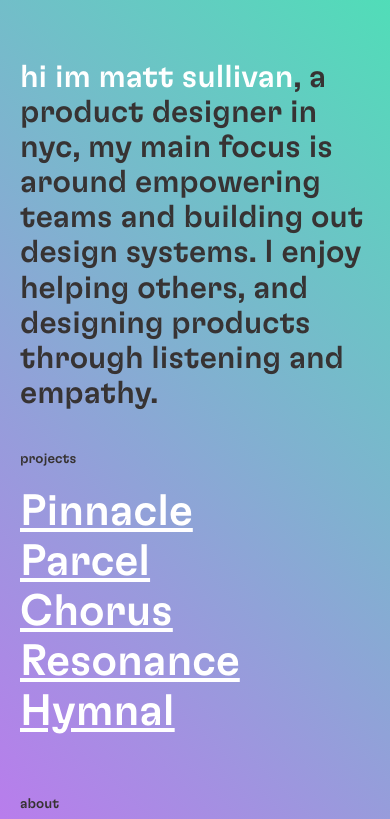
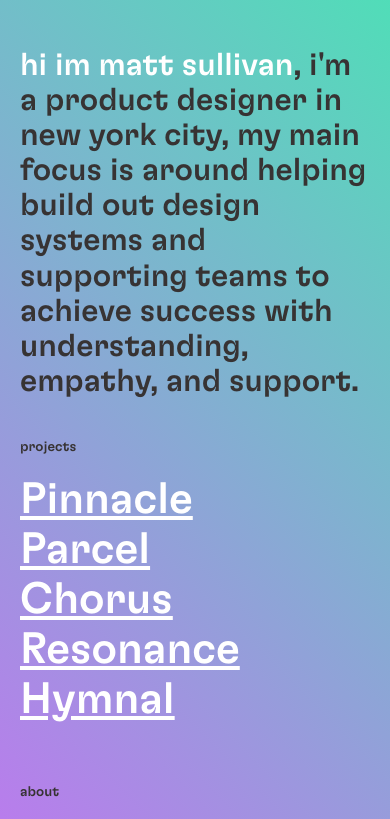
Before and after one commit to mjsxi/website-v4, a Next.js app: page / in a window 390 px wide. Shown: the top 819 px of the page. Built offline with nearby package versions, Linux system fonts and the light colour scheme.

Commit message:
updated intro paragraph

```diff
--- a/components/mainPage.js
+++ b/components/mainPage.js
@@ -25,7 +25,7 @@ const MainPage = () => (
           },
         }}
       >
-        <span>hi im matt sullivan</span>, a product designer in nyc, my main focus is around empowering teams and building out design systems. I enjoy helping others, and designing products through listening and empathy.
+        <span>hi im matt sullivan</span>, i'm a product designer in new york city, my main focus is around helping build out design systems and supporting teams to achieve success with understanding, empathy, and support.
       </motion.h1>
     </div>
     <div className={styles.subhead}>
--- a/styles/main.module.scss
+++ b/styles/main.module.scss
@@ -43,7 +43,7 @@
   margin-top: 140px;
 
   @media (max-width: 728px) {
-    margin-top: 60px;
+    margin-top: 48px;
   }
 
   h1 {
```
